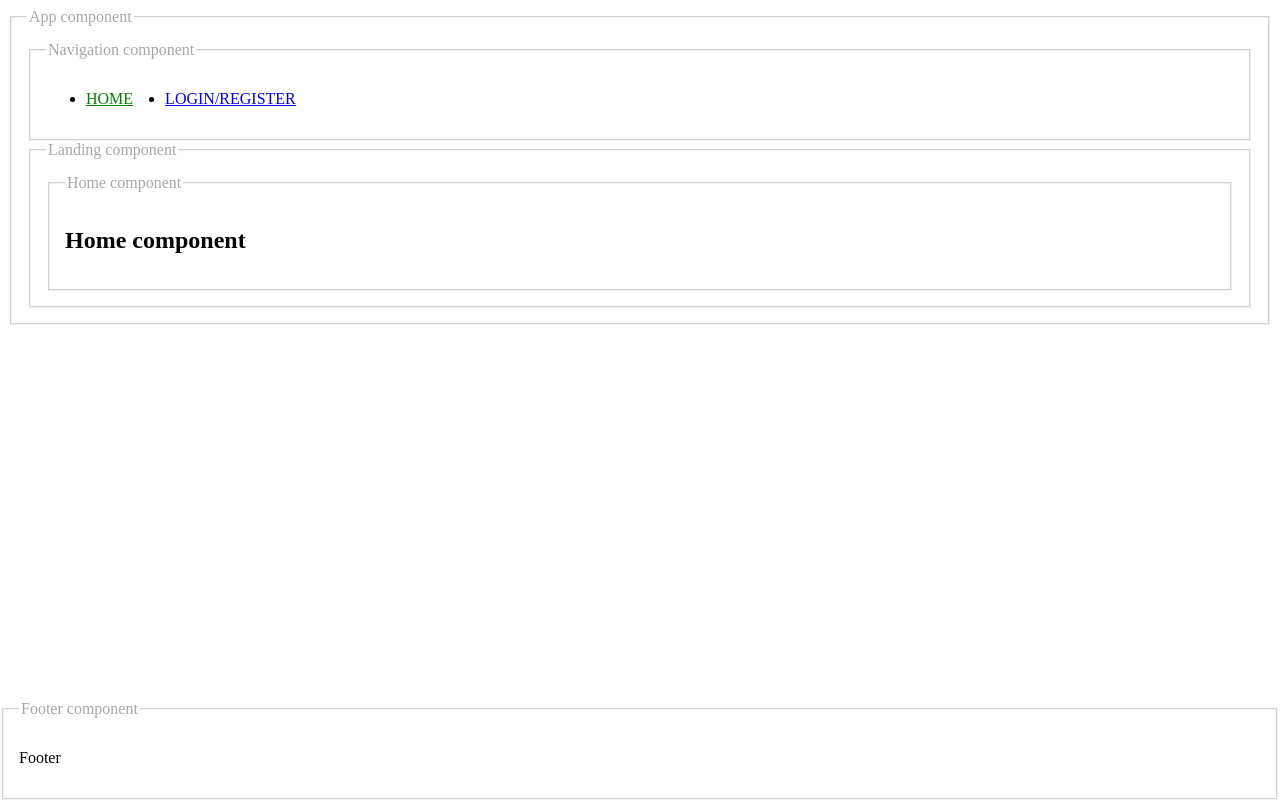
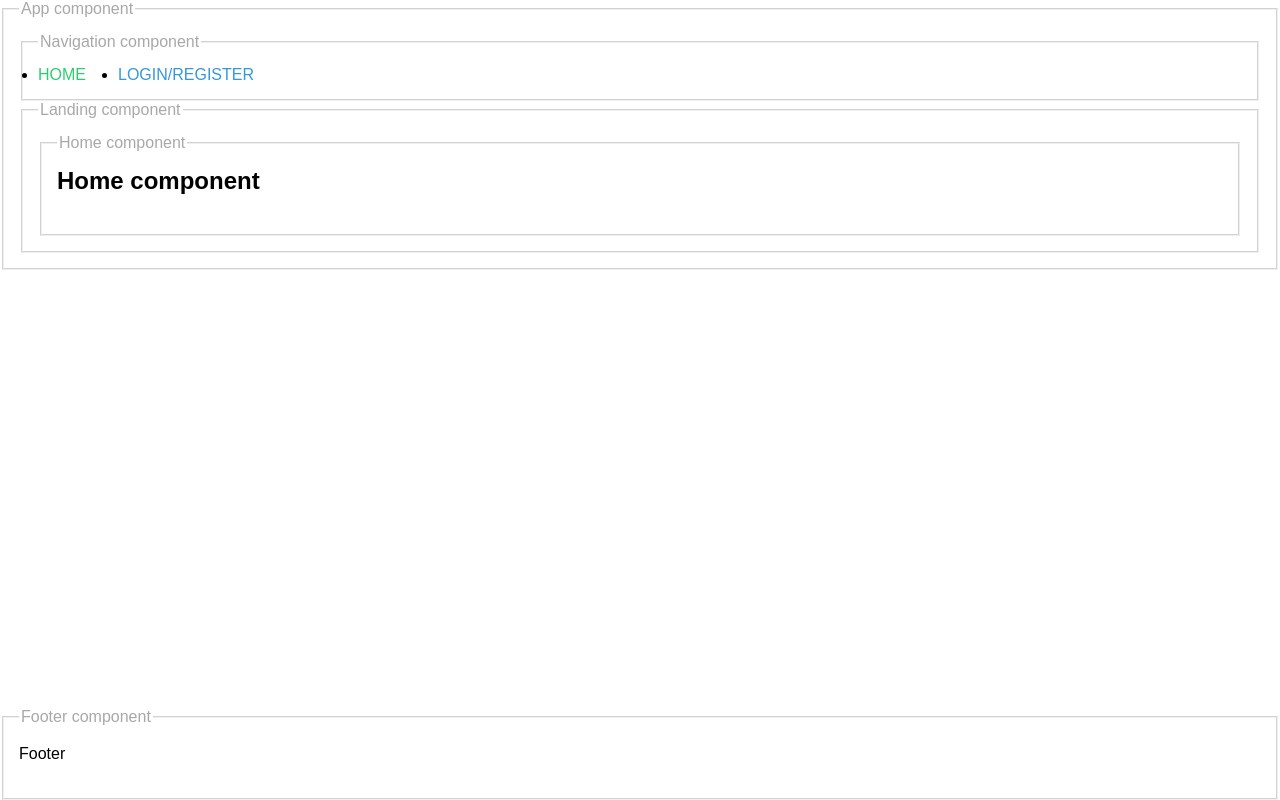
Before and after one commit to Vanil96/Angular-starter-theme, an Angular app: page / in a window 1280 px wide. Built offline with nearby package versions, Linux system fonts and the light colour scheme.

Commit message:
initial create of basic styles structure

```diff
--- a/src/app/core/services/auth.service.ts
+++ b/src/app/core/services/auth.service.ts
@@ -30,7 +30,7 @@ export class AuthService {
   state = this.session.pipe(
     map(session => !!session && !!session.token),
     tap(state => {
-      console.log('Set is authenticated for: ', state)
+      console.log('Set isAuthenticated: ', state)
       this.isAuthenticated = state
     })
   )
--- a/src/app/core/services/profile.service.ts
+++ b/src/app/core/services/profile.service.ts
@@ -11,7 +11,7 @@ import { AuthService } from './auth.service';
 export class ProfileService {
 
   private userRequest: Observable<User | null> | null;
-  constructor(private auth: AuthService) { }
+  constructor(private auth: AuthService) {}
 
 
   getUserProfile(): Observable<User | null> {
--- a/src/styles.scss
+++ b/src/styles.scss
@@ -1,13 +1,2 @@
 /* You can add global styles to this file, and also import other style files */
-fieldset {
-    padding: 15px;
-    border-color: rgb(211 211 211 / 35%)
-}
-
-legend {
-    color: rgb(168, 168, 168);
-}
-
-.active {
-    color: green;
-}
+@import 'styles/main';
--- /dev/null
+++ b/src/styles/_base.scss
@@ -0,0 +1,34 @@
+body,
+h1,
+h2,
+h3,
+p,
+ul,
+li {
+    margin: 0;
+    padding: 0;
+}
+
+body {
+    font-family: Arial, sans-serif;
+    color: $black-color;
+    background-color: $white-color;
+}
+
+a {
+    color: $primary-color;
+    text-decoration: none;
+}
+
+fieldset {
+    padding: 15px;
+    border-color: rgb(211 211 211 / 35%)
+}
+
+legend {
+    color: rgb(168, 168, 168);
+}
+
+.active {
+    color: $secondary-color;
+}
--- /dev/null
+++ b/src/styles/_buttons.scss
@@ -0,0 +1,12 @@
+.button {
+    display: inline-block;
+    padding: 10px 20px;
+    color: $white-color;
+    background-color: $primary-color;
+    border: none;
+    border-radius: 4px;
+
+    &:hover {
+      background-color: darken($primary-color, 10%);
+    }
+  }
--- /dev/null
+++ b/src/styles/_media-queries.scss
@@ -0,0 +1,33 @@
+// Definiowanie breakpointów
+$breakpoint-sm: 576px;
+$breakpoint-md: 768px;
+$breakpoint-lg: 992px;
+$breakpoint-xl: 1200px;
+
+// Mixin dla small devices
+@mixin sm {
+  @media (min-width: $breakpoint-sm) {
+    @content;
+  }
+}
+
+// Mixin dla medium devices
+@mixin md {
+  @media (min-width: $breakpoint-md) {
+    @content;
+  }
+}
+
+// Mixin dla large devices
+@mixin lg {
+  @media (min-width: $breakpoint-lg) {
+    @content;
+  }
+}
+
+// Mixin dla xlarge devices
+@mixin xl {
+  @media (min-width: $breakpoint-xl) {
+    @content;
+  }
+}
--- /dev/null
+++ b/src/styles/_typography.scss
@@ -0,0 +1,22 @@
+// Nagłówki
+h1, h2, h3 {
+    margin-bottom: 1em;
+  }
+
+  h1 {
+    font-size: 2em;
+  }
+
+  h2 {
+    font-size: 1.5em;
+  }
+
+  h3 {
+    font-size: 1.2em;
+  }
+
+  // Paragrafy
+  p {
+    margin-bottom: 1em;
+    line-height: 1.6;
+  }
--- /dev/null
+++ b/src/styles/_variables.scss
@@ -0,0 +1,6 @@
+$primary-color: #3498db;
+$secondary-color: #2ecc71;
+$warning-color: #f39c12;
+$error-color: #e74c3c;
+$white-color: #ffffff;
+$black-color: #000000;
--- /dev/null
+++ b/src/styles/main.scss
@@ -0,0 +1,5 @@
+@import 'variables';
+@import 'media-queries';
+@import 'base';
+@import 'buttons';
+@import 'typography';
```
